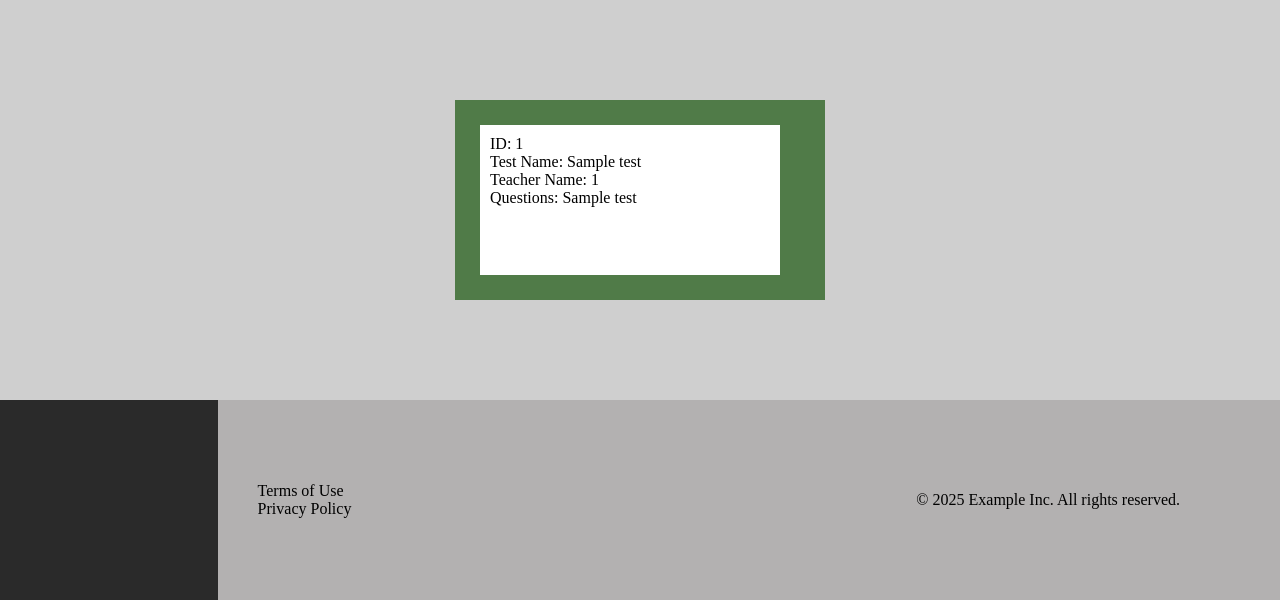
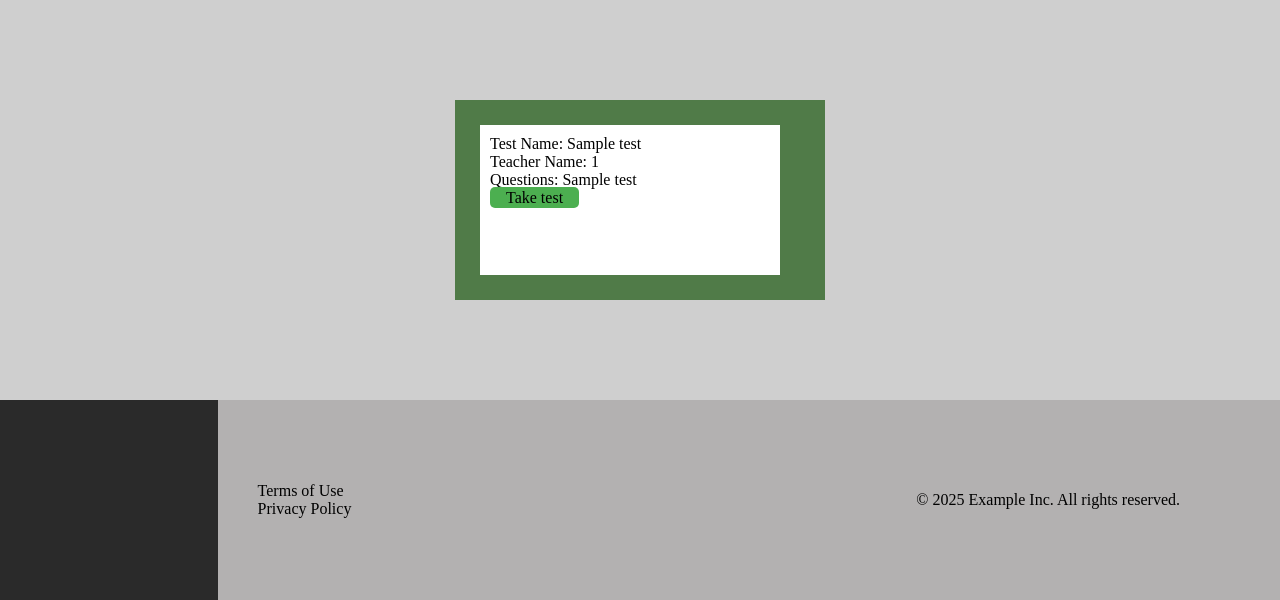
Before and after one commit to emott13/CSET160-Final-Project, a Flask app: template templates/test.html in a window 1280 px wide. Shown: the part 200-800 px from the top of the page. Run offline with Flask 3, Linux system fonts and the light colour scheme; the template is opened without the code that fills it: most values are stand-ins (such as "Sample title", 1, 10 or a date in 2020); grey boxes are pictures that could not be loaded.

Commit message:
Added take test button that links to /tests/<test_id>

```diff
--- a/static/styles/styles.css
+++ b/static/styles/styles.css
@@ -1,6 +1,14 @@
 body {
     margin: 0;
     box-sizing: border-box;
+}
+
+.btn {
+    background-color: #4CAF50;
+    border-radius: 5px;
+    padding: .1rem 1rem;
+    text-decoration: none;
+    color: black;
 }
 
 .page {
--- a/templates/test.html
+++ b/templates/test.html
@@ -6,10 +6,13 @@
     <div class="accountsContainer">
         {% for i in range(tests|length) %}
         <ul class="accountItem">
-                <li>ID: {{tests[i][0]}}</li>
+                <!-- <li>ID: {{tests[i][0]}}</li> -->
                 <li>Test Name: {{tests[i][2]}}</li>
                 <li>Teacher Name: {{teachers[i][0][0]}}</li>
                 <li>Questions: {{tests[i][3]}}</li>
+                <li>
+                    <a class="btn" href="/test/{{tests[i][0]}}">Take test</a>
+                </li>
         </ul>
         {% endfor %}
     </div>
```
